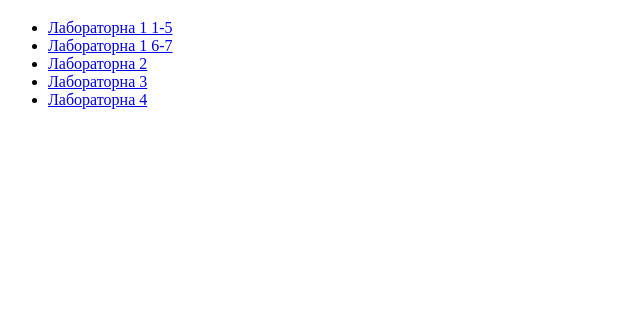
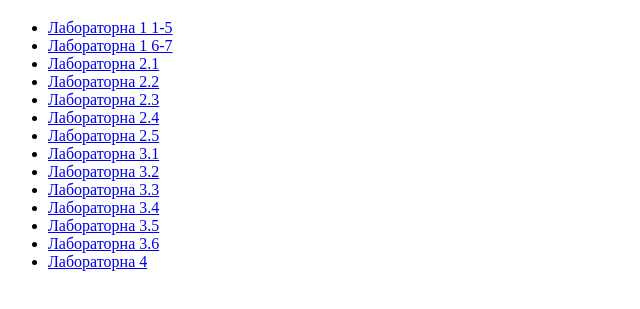
Before and after one commit to Follker223/test-lab, a plain HTML site: page index.html in a window 1280 px wide. Shown: the part 61-370 px from the top of the page, without its empty margins (0-640 px from the left). Drawn offline with Linux system fonts and the light colour scheme.

Commit message:
index.html

```diff
--- a/index.html
+++ b/index.html
@@ -9,9 +9,18 @@
   <ul>
     <li><a href="lab1/1-5.html">Лабораторна 1 1-5</a></li>
     <li><a href="lab1/Завдання 6-7.html">Лабораторна 1 6-7</a></li>
-    <li><a href="Лаба №2/index.html">Лабораторна 2</a></li>
-    <li><a href="3 laba/index.html">Лабораторна 3</a></li>
-    <li><a href="lab4/index.html">Лабораторна 4</a></li>
+    <li><a href="Лаба №2/Завдання №1.html">Лабораторна 2.1</a></li>
+    <li><a href="Лаба №2/Завдання №2.html">Лабораторна 2.2</a></li>
+    <li><a href="Лаба №2/Завдання №3.html">Лабораторна 2.3</a></li>
+    <li><a href="Лаба №2/Завдання №4.html">Лабораторна 2.4</a></li>
+    <li><a href="Лаба №2/Завдання №5.html">Лабораторна 2.5</a></li>
+    <li><a href="3 laba/Завдання1.html">Лабораторна 3.1</a></li>
+    <li><a href="3 laba/Завдання2.html">Лабораторна 3.2</a></li>
+    <li><a href="3 laba/Завдання3.html">Лабораторна 3.3</a></li>
+    <li><a href="3 laba/Завдання4.html">Лабораторна 3.4</a></li>
+    <li><a href="3 laba/Завдання5.html">Лабораторна 3.5</a></li>
+    <li><a href="3 laba/Завдання6.html">Лабораторна 3.6</a></li>
+    <li><a href="lab4/1.html">Лабораторна 4</a></li>
   </ul>
 </body>
 </html>
```
